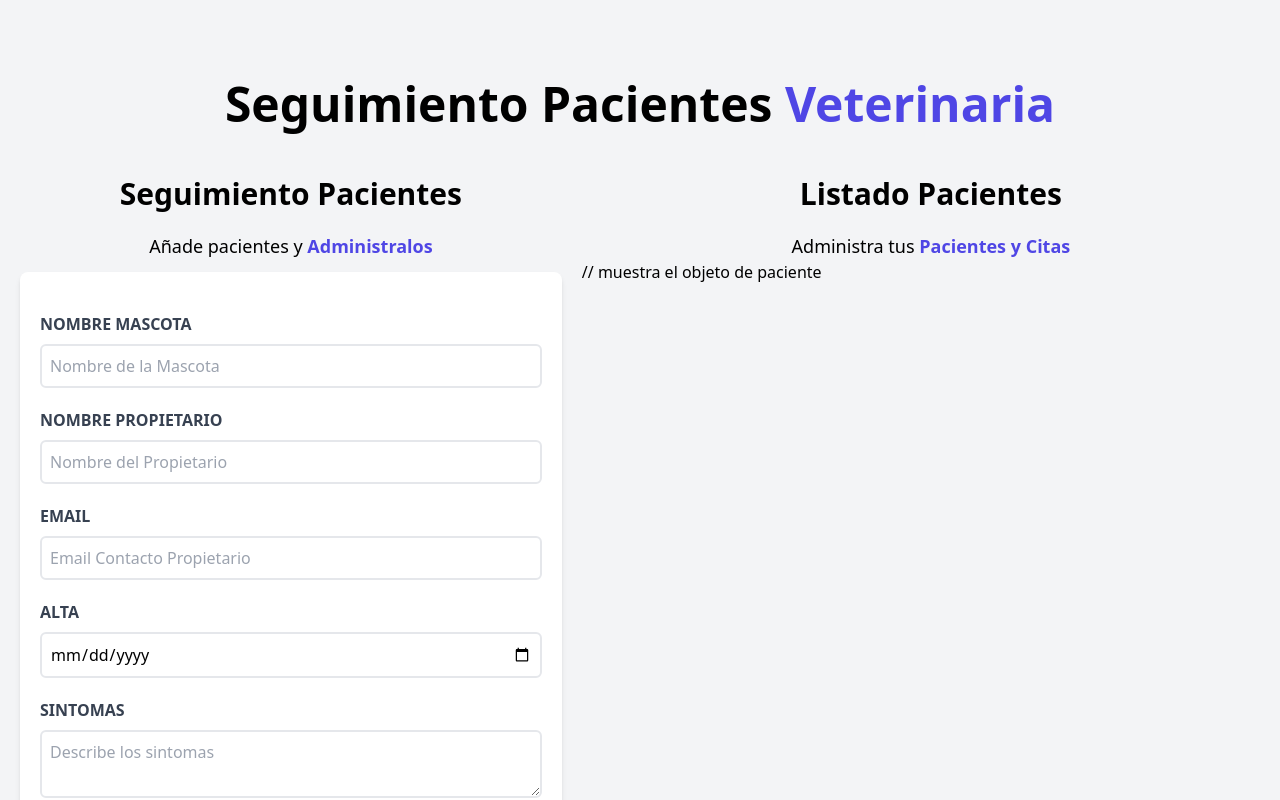
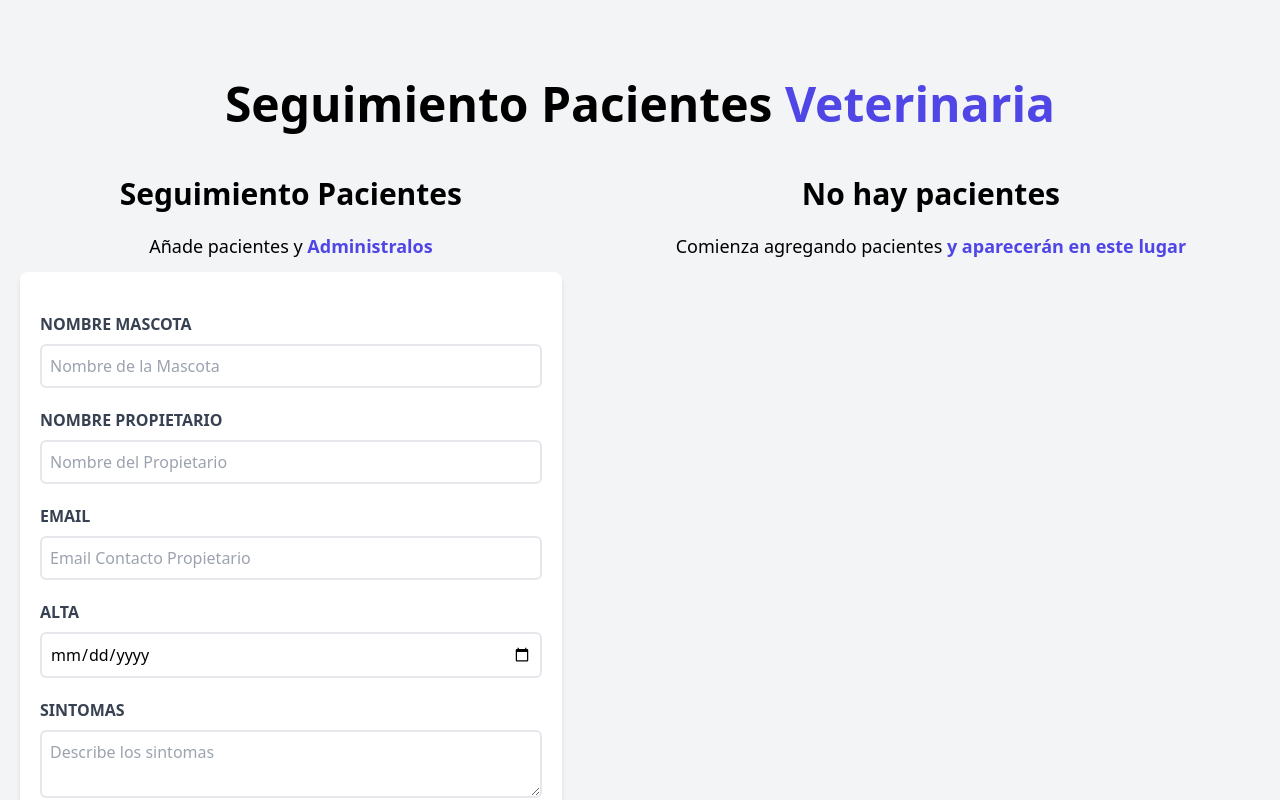
Before and after one commit to CristianAGR/citas-react, a React (Vite) app: page / in a window 1280 px wide. Shown: the top 800 px of the page. Built offline with nearby package versions, Linux system fonts and the light colour scheme.

Commit message:
textos condicionales

```diff
--- a/src/components/ListadoPacientes.jsx
+++ b/src/components/ListadoPacientes.jsx
@@ -2,19 +2,32 @@
 function ListadoPacientes({pacientes}) {
   return (
     <div className=' md:w-1/2 lg:w-3/5 md:h-screen overflow-y-scroll'>
-      <h2 className='font-black text-3xl text-center'> Listado Pacientes</h2>
-      <p className='text-lg mt-5 text-center'>
+
+      { pacientes && pacientes.length ? (
+        <>
+        <h2 className='font-black text-3xl text-center'> Listado Pacientes</h2>
+        <p className='text-lg mt-5 text-center'>
         Administra tus {''}
         <span className='text-indigo-600 font-bold'>Pacientes y Citas</span>
-      </p>
+        </p>
 
-      // muestra el objeto de paciente
       { pacientes.map( (paciente) => (
         <Paciente
             key={paciente.id}
             paciente={paciente}
         />
       ))}
+        </>
+      ) : (
+        <>
+        <h2 className='font-black text-3xl text-center'> No hay pacientes</h2>
+        <p className='text-lg mt-5 text-center'>
+        Comienza agregando pacientes {''}
+        <span className='text-indigo-600 font-bold'>y aparecerán en este lugar</span>
+        </p>
+        </>
+      ) }
+
 
 
 
```
